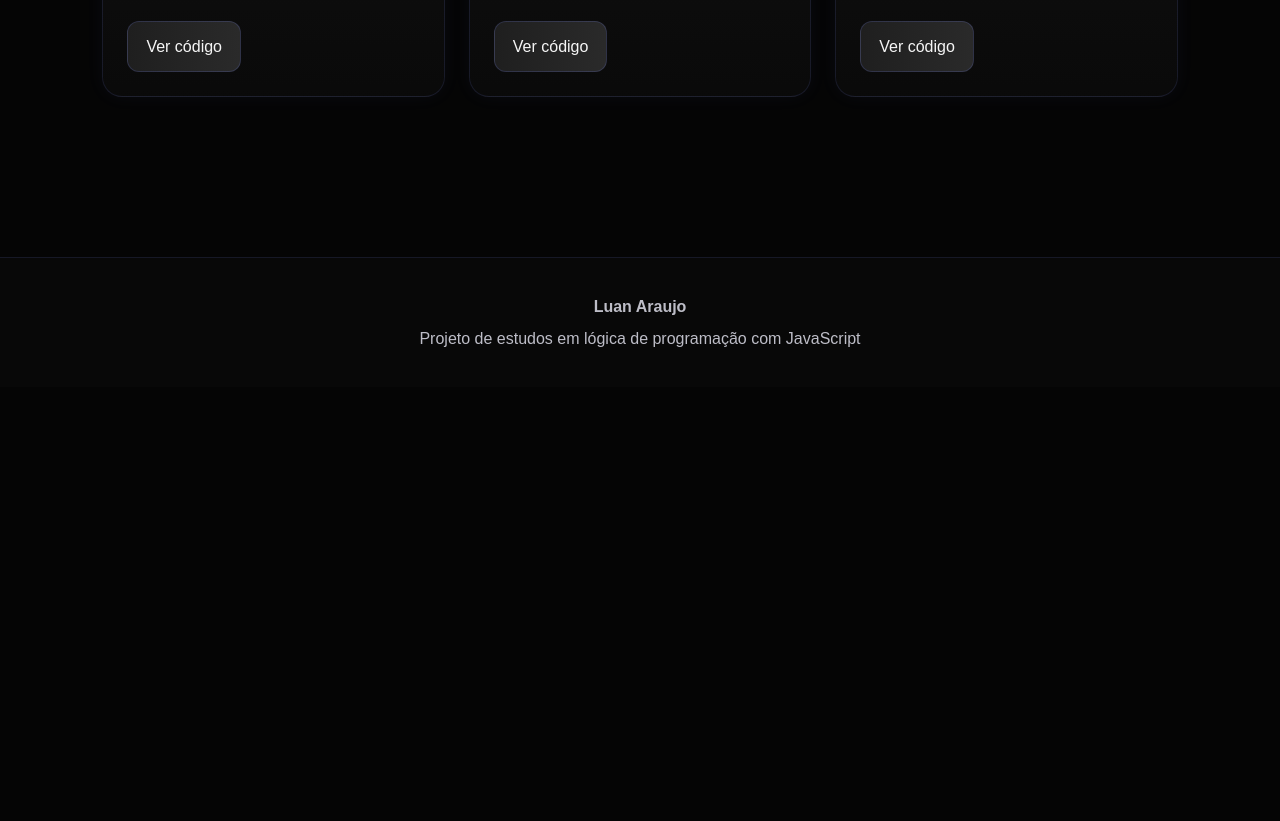
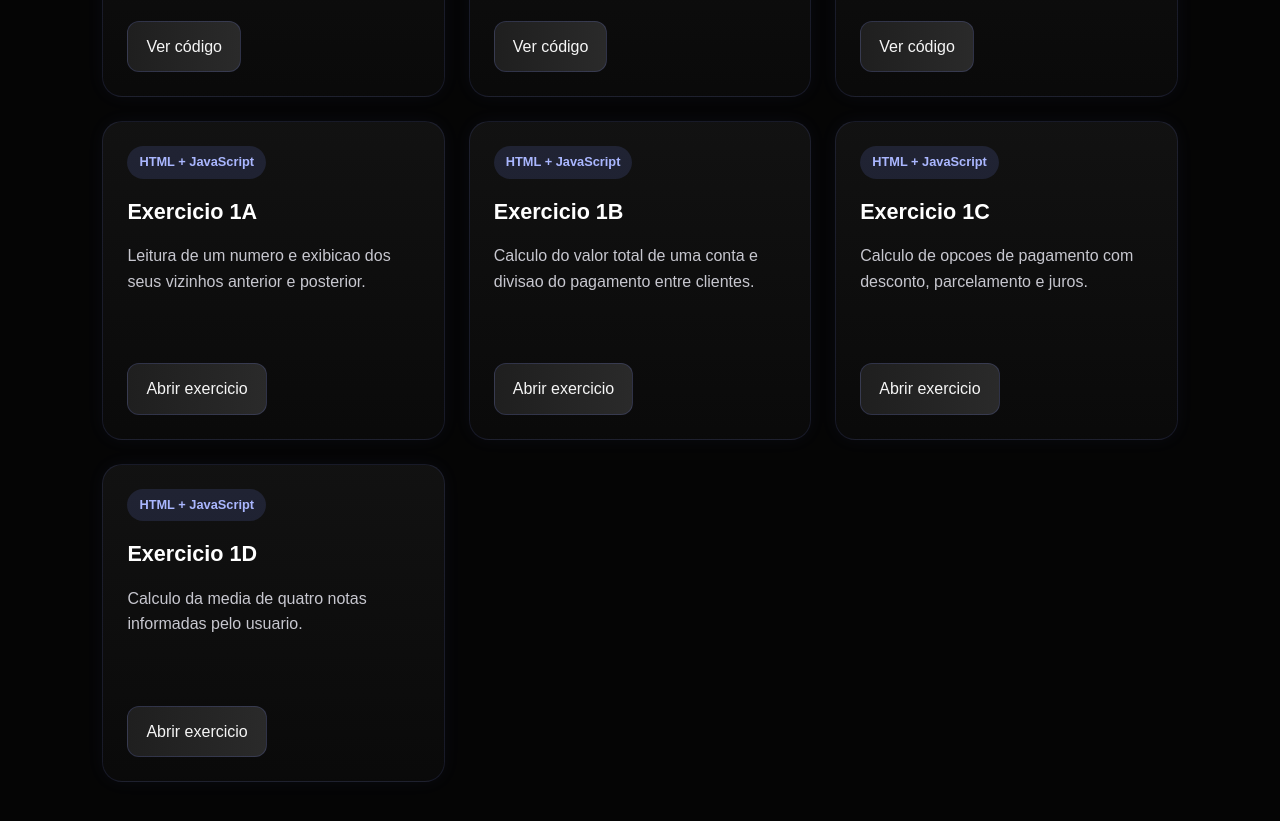
Before and after one commit to Luanlhp777/exercicios, a website: page index.html in a window 1280 px wide. Shown: the part 2344-3165 px from the top of the page. Before the commit the page ends 2731 px from the top, so only its background shows below. Drawn offline with Linux system fonts and the light colour scheme.

Commit message:
Adiciona exercicios js/html

```diff
--- a/index.html
+++ b/index.html
@@ -140,6 +140,33 @@
                     class="card-btn">Ver
                     código</a>
             </article>
+            <article class="card">
+                <span class="tag">HTML + JavaScript</span>
+                <h3>Exercicio 1A</h3>
+                <p>Leitura de um numero e exibicao dos seus vizinhos anterior e posterior.</p>
+                <a href="exerc1a.html" target="_blank" class="card-btn">Abrir exercicio</a>
+            </article>
+
+            <article class="card">
+                <span class="tag">HTML + JavaScript</span>
+                <h3>Exercicio 1B</h3>
+                <p>Calculo do valor total de uma conta e divisao do pagamento entre clientes.</p>
+                <a href="exerc1b.html" target="_blank" class="card-btn">Abrir exercicio</a>
+            </article>
+
+            <article class="card">
+                <span class="tag">HTML + JavaScript</span>
+                <h3>Exercicio 1C</h3>
+                <p>Calculo de opcoes de pagamento com desconto, parcelamento e juros.</p>
+                <a href="exerc1c.html" target="_blank" class="card-btn">Abrir exercicio</a>
+            </article>
+
+            <article class="card">
+                <span class="tag">HTML + JavaScript</span>
+                <h3>Exercicio 1D</h3>
+                <p>Calculo da media de quatro notas informadas pelo usuario.</p>
+                <a href="exerc1d.html" target="_blank" class="card-btn">Abrir exercicio</a>
+            </article>
         </div>
     </section>
 
```
Also changed, not shown: exerc1a.html (added, +14 -0 lines), exerc1b.html (added, +18 -0 lines), exerc1c.html (added, +17 -0 lines), exerc1d.html (added, +12 -0 lines).
